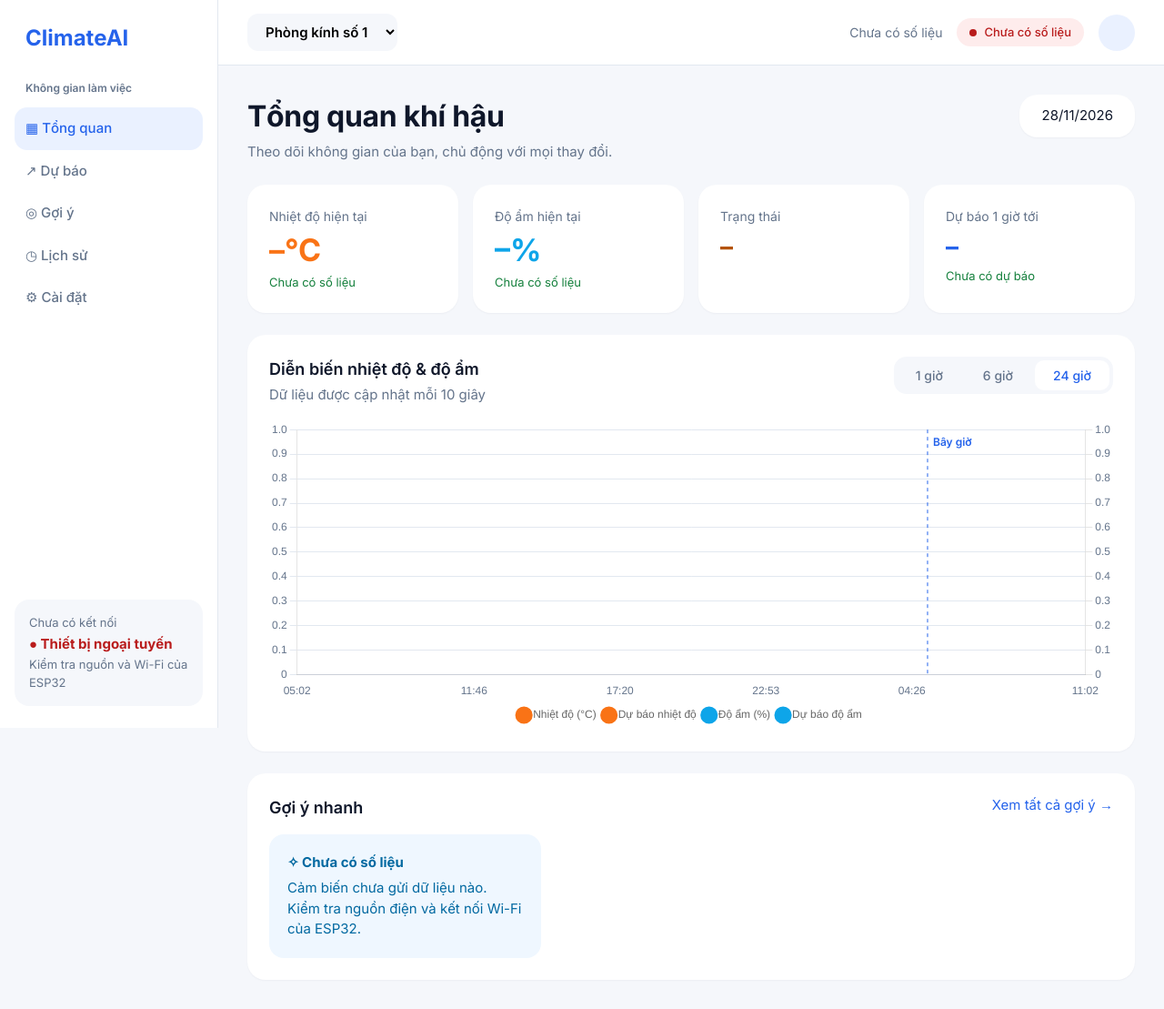
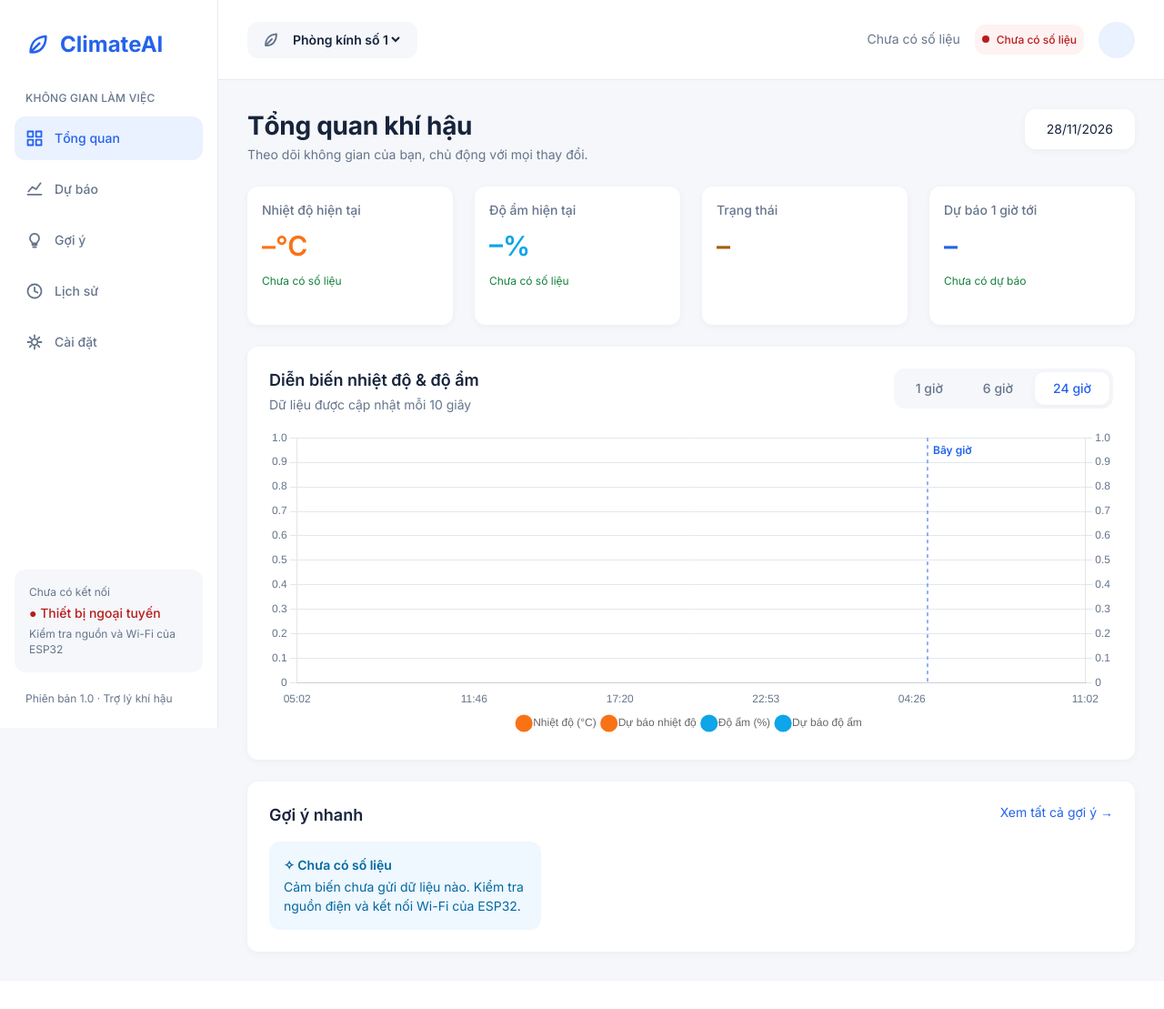
Before and after one commit to NguyenLamTanLoc/IoT-Weather-Web, a Django app: page / in a window 1280 px wide. Shown: the whole page at 91% size. After the commit the page ends 1050 px from the top, so only its background shows below. Run offline with Django 5.2, Linux system fonts and the light colour scheme; data comes from the database, SQL or seed files in the repository; data that the repository does not hold is empty.

Commit message:
Áp dụng token Figma và icon SVG

```diff
--- a/monitor/static/monitor/css/climateai.css
+++ b/monitor/static/monitor/css/climateai.css
@@ -1,81 +1,84 @@
-:root{--bg:#F5F7FB;--card:#fff;--ink:#0F172A;--mut:#64748B;--line:#E2E8F0;--pri:#2563EB;--priBg:#EAF1FF;--temp:#F97316;--hum:#0EA5E9;--ok:#15803D;--okBg:#ECFDF3;--warn:#B45309;--warnBg:#FEF9E7;--bad:#B91C1C;--badBg:#FEECEC}
+:root{--bg:#F5F7FA;--card:#fff;--ink:#17243C;--mut:#66758C;--line:#E5EAF2;--pri:#2563EB;--priBg:#EAF1FF;--temp:#F97316;--hum:#0EA5E9;--ok:#15803D;--okBg:#ECFDF3;--warn:#A16207;--warnBg:#FFFBEB;--bad:#B91C1C;--badBg:#FEF2F2;--alertBg:#FEF9E7;--alertInk:#92400E;--sh:0 2px 8px rgba(20,33,59,.04);--r:12px}
 *{box-sizing:border-box}
-body{margin:0;display:flex;min-height:100vh;background:var(--bg);color:var(--ink);font:400 15px/1.5 Inter,system-ui,sans-serif}
+body{margin:0;display:flex;min-height:100vh;background:var(--bg);color:var(--ink);font:400 14px/1.45 Inter,system-ui,sans-serif}
 a{color:inherit;text-decoration:none}
-.sidebar{width:240px;flex:none;position:sticky;top:0;height:100vh;display:flex;flex-direction:column;gap:4px;padding:24px 16px;background:#fff;border-right:1px solid var(--line)}
-.logo{padding:0 12px 24px;font-size:24px;font-weight:700;color:var(--pri)}
-.nav-label{padding:0 12px 8px;font-size:12px;font-weight:600;color:var(--mut)}
-.nav a{display:flex;gap:12px;align-items:center;padding:12px;border-radius:14px;color:var(--mut);font-weight:500}
-.nav a.active{background:var(--priBg);color:var(--pri)}
-.side-status{margin-top:auto;padding:16px;border-radius:16px;background:var(--bg);font-size:13px;color:var(--mut)}
-.side-status b{display:block;color:var(--ok);font-size:15px;margin:2px 0}
+.ic{width:20px;height:20px;flex:none;fill:none;stroke:currentColor;stroke-width:1.8;stroke-linecap:round;stroke-linejoin:round}
+.sidebar{width:240px;flex:none;position:sticky;top:0;height:100vh;display:flex;flex-direction:column;gap:8px;padding:32px 16px 24px;background:#fff;border-right:1px solid var(--line)}
+.logo{display:flex;align-items:center;gap:10px;padding:0 12px 24px;font-size:24px;font-weight:700;color:var(--pri)}
+.logo .ic{width:28px;height:28px}
+.nav-label{padding:0 12px 4px;font-size:12px;font-weight:500;letter-spacing:.02em;text-transform:uppercase;color:var(--mut)}
+.nav{display:flex;flex-direction:column;gap:8px}
+.nav a{display:flex;gap:12px;align-items:center;height:48px;padding:12px;border-radius:var(--r);color:var(--mut);font-weight:500}
+.nav a:hover{background:var(--bg)}.nav a.active{background:var(--priBg);color:var(--pri)}
+.side-status{margin-top:auto;padding:16px;border-radius:var(--r);background:var(--bg);font-size:12px;color:var(--mut)}
+.side-status b{display:block;color:var(--ok);font-size:14px;font-weight:500;margin:4px 0}
+.version{padding:12px 12px 0;font-size:12px;color:var(--mut)}
 .main{flex:1;min-width:0}
-.topbar{display:flex;align-items:center;justify-content:space-between;gap:16px;height:72px;padding:0 32px;background:#fff;border-bottom:1px solid var(--line)}
-.topbar select{padding:10px 16px;border:0;border-radius:12px;background:var(--bg);font:600 15px Inter,sans-serif}
+.topbar{display:flex;align-items:center;justify-content:space-between;gap:16px;height:88px;padding:0 32px;background:#fff;border-bottom:1px solid var(--line)}
+.loc{display:flex;align-items:center;gap:10px;height:40px;padding:0 16px;border-radius:var(--r);background:var(--bg);color:var(--mut)}
+.loc select{border:0;background:transparent;color:var(--ink);font:600 14px Inter,sans-serif}
 .topbar .right{display:flex;align-items:center;gap:16px;color:var(--mut);font-size:14px}
 .avatar{width:40px;height:40px;border-radius:50%;background:var(--priBg)}
-.content{padding:32px;max-width:1200px}
+.content{padding:32px;max-width:1280px}
 .page-head{display:flex;justify-content:space-between;align-items:flex-start;gap:16px;margin-bottom:24px}
-h1{margin:0;font-size:32px;font-weight:700;letter-spacing:-.01em}
+h1{margin:0;font-size:28px;font-weight:700;line-height:1.3;letter-spacing:-.01em}
 .sub{margin:4px 0 0;color:var(--mut)}
-.card{background:var(--card);border-radius:20px;padding:24px;box-shadow:0 1px 2px rgba(15,23,42,.04)}
+.card{background:var(--card);border-radius:var(--r);padding:24px;box-shadow:var(--sh)}
 .card h2{margin:0 0 16px;font-size:18px;font-weight:600}
-.grid4{display:grid;grid-template-columns:repeat(4,1fr);gap:16px;margin-bottom:24px}
+.grid4{display:grid;grid-template-columns:repeat(4,1fr);gap:24px;margin-bottom:24px}
 .grid2{display:grid;grid-template-columns:2fr 1fr;gap:24px;margin-bottom:24px}
-.stat .lbl{color:var(--mut);font-size:14px}
-.stat .val{margin:8px 0;font-size:34px;font-weight:700;line-height:1.1}
-.stat .note{font-size:13px;color:var(--ok)}
+.stat{display:flex;flex-direction:column;gap:8px;padding:16px;min-height:152px}
+.stat .lbl{color:var(--mut);font-size:14px;font-weight:500}
+.stat .val{font-size:30px;font-weight:600;line-height:1.45}
+.stat .note{font-size:12px;color:var(--ok)}
 .t{color:var(--temp)}.h{color:var(--hum)}.p{color:var(--pri)}.okc{color:var(--ok)}
-.pill{display:inline-flex;align-items:center;gap:8px;padding:6px 14px;border-radius:999px;font-size:13px;font-weight:500}
+.pill{display:inline-flex;align-items:center;gap:8px;min-height:32px;padding:8px;border-radius:var(--r);font-size:12px;font-weight:500}
 .pill::before{content:"";width:8px;height:8px;border-radius:50%;background:currentColor}
-.pill.ok{background:var(--okBg);color:var(--ok)}.pill.warn{background:var(--warnBg);color:var(--warn)}.pill.bad{background:var(--badBg);color:var(--bad)}
-.btn{display:inline-block;padding:14px 24px;border:0;border-radius:14px;background:var(--pri);color:#fff;font:600 15px Inter,sans-serif;cursor:pointer}
-.btn.ghost{background:var(--bg);color:var(--ink)}
-.tabs{display:inline-flex;gap:4px;padding:4px;border-radius:14px;background:var(--bg)}
-.tabs button,.chips button{padding:8px 20px;border:0;border-radius:10px;background:transparent;color:var(--mut);font:500 14px Inter,sans-serif;cursor:pointer}
-.tabs button.on{background:#fff;color:var(--pri)}
+.pill.ok{background:var(--okBg);color:var(--ok)}.pill.warn{background:var(--warnBg);color:var(--warn)}.pill.bad{background:var(--badBg);color:var(--bad)}.pill.off{background:var(--badBg);color:var(--bad)}
+.btn{display:inline-flex;align-items:center;justify-content:center;min-width:144px;height:40px;padding:0 20px;border:0;border-radius:var(--r);background:var(--pri);color:#fff;font:600 14px Inter,sans-serif;cursor:pointer}
+.btn.ghost{background:var(--priBg);color:var(--pri)}
+.tabs{display:inline-flex;gap:4px;padding:4px;border-radius:var(--r);background:var(--bg)}
+.tabs button,.chips button{height:36px;padding:0 20px;border:0;border-radius:10px;background:transparent;color:var(--mut);font:500 14px Inter,sans-serif;cursor:pointer}
+.tabs button.on{background:#fff;color:var(--pri);box-shadow:var(--sh)}
 .chips{display:flex;gap:12px;margin-bottom:16px}
-.chips button{padding:14px 24px;border-radius:14px;background:#fff}.chips button.on{background:var(--pri);color:#fff}
+.chips button{height:40px;border-radius:var(--r);background:#fff}.chips button.on{background:var(--pri);color:#fff}
 .chart-box{position:relative;height:340px;margin-top:16px}
-.banner{margin-bottom:24px;padding:16px 20px;border-radius:16px;background:#EFF5FF;color:var(--pri);font-weight:500}
-.alert{display:flex;justify-content:space-between;align-items:center;gap:16px;margin-bottom:24px;padding:24px;border-radius:20px;background:var(--warnBg);color:var(--warn)}
+.banner{margin-bottom:24px;padding:16px 20px;border-radius:var(--r);background:#EFF5FF;color:var(--pri);font-weight:500}
+.alert{display:flex;justify-content:space-between;align-items:center;gap:16px;margin-bottom:24px;padding:24px;border-radius:var(--r);background:var(--alertBg);color:var(--alertInk)}
+.alert.ok{background:var(--okBg);color:var(--ok)}
 .alert h3{margin:0 0 4px;font-size:20px}.alert p{margin:0}
-.kv{display:flex;justify-content:space-between;align-items:baseline;padding:8px 0}.kv b{font-size:24px}
-.conf{margin:16px 0;padding:16px;border-radius:16px;background:var(--priBg);color:var(--pri)}
-.conf .bar,.range{height:6px;border-radius:99px;background:#DCE6F5;margin-top:8px;overflow:hidden}.conf .bar i{display:block;height:100%;background:var(--pri)}
+.kv{display:flex;justify-content:space-between;align-items:baseline;padding:8px 0}.kv b{font-size:24px;font-weight:600}
+.conf{margin:16px 0;padding:16px;border-radius:var(--r);background:var(--priBg);color:var(--pri)}
+.range{height:6px;border-radius:99px;background:#DCE6F5;margin-top:8px;overflow:hidden}.range i{display:block;height:100%}
 .quick{display:grid;grid-template-columns:repeat(3,1fr);gap:16px}
-.quick>div{padding:20px;border-radius:16px}.quick b{display:block;margin-bottom:6px}
+.quick>div{padding:16px;border-radius:var(--r)}.quick b{display:block;margin-bottom:4px;font-weight:600}
 .q-warn{background:#FFF4EB;color:#C2410C}.q-info{background:#EFF7FF;color:#0369A1}.q-ok{background:var(--okBg);color:var(--ok)}
-.sg{display:flex;gap:20px;align-items:flex-start;margin-bottom:16px}
-.sg .ico{display:grid;place-items:center;width:44px;height:44px;border-radius:12px;background:#FFF1E6;font-size:20px}
-.sg .body{flex:1}.sg h3{margin:0 0 4px;font-size:17px}.sg p{margin:0 0 12px;color:var(--mut)}.sg small{color:var(--mut)}
-.note-box{padding:20px 24px;border-radius:16px;background:#EEF2F9;color:var(--mut)}
+.sg{display:flex;gap:16px;align-items:center;padding:16px;margin-bottom:16px}
+.sg .ico{display:grid;place-items:center;width:40px;height:40px;flex:none;border-radius:var(--r);background:#FFF7ED;color:var(--temp)}
+.sg .ico .ic{width:24px;height:24px}
+.sg .body{flex:1}.sg h3{margin:0 0 4px;font-size:16px;font-weight:600}.sg p{margin:0;color:var(--mut)}
+.note-box{padding:20px 24px;border-radius:var(--r);background:#EEF2F9;color:var(--mut)}
 table{width:100%;border-collapse:separate;border-spacing:0 2px}
 th{padding:14px 20px;text-align:left;font-size:14px;font-weight:600;color:var(--mut);background:var(--bg)}
-th:first-child{border-radius:12px 0 0 12px}th:last-child{border-radius:0 12px 12px 0}
+th:first-child{border-radius:var(--r) 0 0 var(--r)}th:last-child{border-radius:0 var(--r) var(--r) 0}
 td{padding:18px 20px}tbody tr:nth-child(even) td{background:#F8FAFC}
 .filters{display:flex;gap:24px;align-items:flex-end;flex-wrap:wrap}
 .filters label{display:block;margin-bottom:6px;font-size:14px;color:var(--mut)}
-.filters select,.num{padding:12px 16px;border:1px solid var(--line);border-radius:12px;background:#fff;font:15px Inter,sans-serif;min-width:200px}
+.filters select,.num{height:40px;padding:0 16px;border:1px solid var(--line);border-radius:var(--r);background:#fff;color:var(--ink);font:14px Inter,sans-serif;min-width:200px}
 .num{min-width:0;width:110px}
 .pager{display:flex;justify-content:space-between;align-items:center;margin-top:16px;color:var(--mut);font-size:14px}
-.pager div span{display:inline-grid;place-items:center;width:40px;height:40px;margin-left:4px;border-radius:12px;background:var(--bg)}.pager .on{background:var(--pri);color:#fff}
+.pager div span,.pager div a{display:inline-grid;place-items:center;width:40px;height:40px;margin-left:4px;border-radius:var(--r);background:var(--bg)}.pager .on{background:var(--pri);color:#fff}
 .set-grid{display:grid;grid-template-columns:2fr 1fr;gap:24px;margin-bottom:24px}
-.thr{margin-bottom:28px}.thr h3{margin:16px 0 8px;font-size:16px}.thr .row{display:flex;gap:16px;align-items:center;color:var(--mut)}
-.range i{display:block;height:100%}
-.sw{display:flex;justify-content:space-between;gap:16px;margin-bottom:28px}.sw b{display:block}.sw span{color:var(--mut);font-size:14px}
+.thr{margin-bottom:28px}.thr h3{margin:16px 0 8px;font-size:16px;font-weight:600}.thr .row{display:flex;gap:16px;align-items:center;color:var(--mut)}
+.sw{display:flex;justify-content:space-between;gap:16px;margin-bottom:28px}.sw b{display:block;font-weight:600}.sw span{color:var(--mut);font-size:14px}
 .sw input{appearance:none;flex:none;width:52px;height:30px;border-radius:99px;background:#CBD5E1;position:relative;cursor:pointer;transition:background .15s}
 .sw input::after{content:"";position:absolute;top:4px;left:4px;width:22px;height:22px;border-radius:50%;background:#fff;transition:transform .15s}
 .sw input:checked{background:var(--pri)}.sw input:checked::after{transform:translateX(22px)}
-.device{display:flex;justify-content:space-between;align-items:center;gap:16px;padding:20px;border-radius:16px;background:var(--bg)}
+.device{display:flex;justify-content:space-between;align-items:center;gap:16px;padding:20px;border-radius:var(--r);background:var(--bg)}
 .savebar{display:flex;justify-content:flex-end;align-items:center;gap:24px;margin-top:24px;color:var(--mut)}
-.foot{margin-top:16px;font-size:13px;color:var(--mut)}
-@media(max-width:900px){body{flex-direction:column}.sidebar{width:100%;height:auto;position:static;flex-direction:row;overflow-x:auto;padding:12px}.logo,.nav-label,.side-status{display:none}.nav{display:flex}.topbar{padding:0 16px}.topbar .right span{display:none}.content{padding:20px 16px}.grid4{grid-template-columns:1fr 1fr}.grid2,.set-grid,.quick{grid-template-columns:1fr}h1{font-size:26px}.page-head{flex-direction:column}}
-.pill.off{background:var(--badBg);color:var(--bad)}
-.alert.ok{background:var(--okBg);color:var(--ok)}
-.err{margin-bottom:16px;padding:12px 16px;border-radius:12px;background:var(--badBg);color:var(--bad)}
-.okmsg{margin-bottom:16px;padding:12px 16px;border-radius:12px;background:var(--okBg);color:var(--ok)}
+.foot{margin-top:16px;font-size:12px;color:var(--mut)}
 .empty{padding:32px;text-align:center;color:var(--mut)}
-.pager a{display:inline-grid;place-items:center;width:40px;height:40px;margin-left:4px;border-radius:12px;background:var(--bg)}
-.pager a.on{background:var(--pri);color:#fff}
-a.btn:focus-visible,button:focus-visible,select:focus-visible,input:focus-visible{outline:2px solid var(--pri);outline-offset:2px}
+.err{margin-bottom:16px;padding:12px 16px;border-radius:var(--r);background:var(--badBg);color:var(--bad)}
+.okmsg{margin-bottom:16px;padding:12px 16px;border-radius:var(--r);background:var(--okBg);color:var(--ok)}
+a.btn:focus-visible,button:focus-visible,select:focus-visible,input:focus-visible,.nav a:focus-visible{outline:2px solid var(--pri);outline-offset:2px}
+@media(max-width:900px){body{flex-direction:column}.sidebar{width:100%;height:auto;position:static;flex-direction:row;overflow-x:auto;padding:12px}.logo,.nav-label,.side-status,.version{display:none}.nav{flex-direction:row}.nav a{white-space:nowrap}.topbar{height:72px;padding:0 16px}.topbar .right span{display:none}.content{padding:20px 16px}.grid4{grid-template-columns:1fr 1fr;gap:16px}.grid2,.set-grid,.quick{grid-template-columns:1fr}h1{font-size:24px}.page-head{flex-direction:column}.sg{align-items:flex-start;flex-wrap:wrap}}
--- a/monitor/static/monitor/js/climateai.js
+++ b/monitor/static/monitor/js/climateai.js
@@ -101,7 +101,7 @@
     $("#sgBanner").textContent = `✧ ${urgent} việc cần ưu tiên · ${warn} khuyến nghị đang chờ bạn · Phân tích lúc ${hhmm(d.now)}`;
     $$("#chips button").forEach((b) => { const n = b.dataset.level === "all" ? A.length : b.dataset.level === "alert" ? urgent : warn; b.textContent = b.textContent.replace(/ \(\d+\)$/, "") + ` (${n})`; });
     const list = A.filter((a) => filter === "all" || a.level === filter);
-    $("#sgList").innerHTML = list.length ? list.map((a) => `<div class="card sg"><div class="ico">💡</div><div class="body"><h3>${esc(a.title)}</h3><p>${esc(a.detail)}</p></div><span class="pill ${LEVEL[a.level][1]}">${LEVEL[a.level][0]}</span></div>`).join("")
+    $("#sgList").innerHTML = list.length ? list.map((a) => `<div class="card sg"><div class="ico"><svg class="ic" aria-hidden="true"><use href="#i-bulb"/></svg></div><div class="body"><h3>${esc(a.title)}</h3><p>${esc(a.detail)}</p></div><span class="pill ${LEVEL[a.level][1]}">${LEVEL[a.level][0]}</span></div>`).join("")
       : '<div class="card empty">Không có gợi ý nào ở mức này.</div>';
   }
 
--- a/monitor/templates/monitor/base.html
+++ b/monitor/templates/monitor/base.html
@@ -5,15 +5,22 @@
 <link href="https://fonts.googleapis.com/css2?family=Inter:wght@400;500;600;700&display=swap" rel="stylesheet">
 <link rel="stylesheet" href="{% static 'monitor/css/climateai.css' %}"></head>
 <body data-page="{{ page }}" data-api="{% url 'api_dashboard' %}">
-<aside class="sidebar"><div class="logo">ClimateAI</div><div class="nav-label">Không gian làm việc</div>
+<svg width="0" height="0" style="position:absolute" aria-hidden="true"><defs>
+<symbol id="i-grid" viewBox="0 0 20 20"><path d="M2.5 2.5H8.33333V8.33333H2.5V2.5ZM11.6667 2.5H17.5V8.33333H11.6667V2.5ZM2.5 11.6667H8.33333V17.5H2.5V11.6667ZM11.6667 11.6667H17.5V17.5H11.6667V11.6667Z"/></symbol>
+<symbol id="i-chart" viewBox="0 0 20 20"><path d="M2.5 15.8333H17.5M3.33333 12.4999L7.5 7.49992L11.6667 9.99992L16.6667 3.33325"/></symbol>
+<symbol id="i-bulb" viewBox="0 0 20 20"><path d="M7.5 15.0001H12.5M8.33333 17.5001H11.6667M6.66667 11.6667C5.9119 10.9916 5.3799 10.1033 5.14106 9.11924C4.90223 8.13518 4.96781 7.1018 5.32914 6.15583C5.69047 5.20986 6.3305 4.3959 7.16456 3.82166C7.99862 3.24741 8.98738 2.93994 10 2.93994C11.0126 2.93994 12.0014 3.24741 12.8354 3.82166C13.6695 4.3959 14.3095 5.20986 14.6709 6.15583C15.0322 7.1018 15.0978 8.13518 14.8589 9.11924C14.6201 10.1033 14.0881 10.9916 13.3333 11.6667L12.5 13.3334H7.5L6.66667 11.6667Z"/></symbol>
+<symbol id="i-clock" viewBox="0 0 20 20"><path d="M10 5.83333V10L13.3333 11.6667M10 2.5C11.4834 2.5 12.9334 2.93987 14.1668 3.76398C15.4001 4.58809 16.3614 5.75943 16.9291 7.12987C17.4968 8.50032 17.6453 10.0083 17.3559 11.4632C17.0665 12.918 16.3522 14.2544 15.3033 15.3033C14.2544 16.3522 12.918 17.0665 11.4632 17.3559C10.0083 17.6453 8.50032 17.4968 7.12987 16.9291C5.75943 16.3614 4.58809 15.4001 3.76398 14.1668C2.93987 12.9334 2.5 11.4834 2.5 10C2.5 8.01088 3.29018 6.10322 4.6967 4.6967C6.10322 3.29018 8.01088 2.5 10 2.5Z"/></symbol>
+<symbol id="i-sun" viewBox="0 0 20 20"><path d="M10 2.5V5M10 15V17.5M2.5 10H5M15 10H17.5M4.66667 4.66667L6.33333 6.33333M13.6667 13.6667L15.3333 15.3333M4.66667 15.3333L6.33333 13.6667M13.6667 6.33333L15.3333 4.66667M10 6.66667C10.8841 6.66667 11.7319 7.01786 12.357 7.64298C12.9821 8.2681 13.3333 9.11594 13.3333 10C13.3333 10.8841 12.9821 11.7319 12.357 12.357C11.7319 12.9821 10.8841 13.3333 10 13.3333C9.11594 13.3333 8.2681 12.9821 7.64298 12.357C7.01786 11.7319 6.66667 10.8841 6.66667 10C6.66667 9.11594 7.01786 8.2681 7.64298 7.64298C8.2681 7.01786 9.11594 6.66667 10 6.66667Z"/></symbol>
+<symbol id="i-leaf" viewBox="0 0 20 20"><path d="M4 16C4 9 8 4 16 3.5C16 11 12 16 5.5 16M4 16L11 9"/></symbol></defs></svg>
+<aside class="sidebar"><div class="logo"><svg class="ic"><use href="#i-leaf"/></svg>ClimateAI</div><div class="nav-label">Không gian làm việc</div>
 <nav class="nav">
-<a href="{% url 'overview' %}" class="{% if page == 'overview' %}active{% endif %}">▦ Tổng quan</a>
-<a href="{% url 'forecast' %}" class="{% if page == 'forecast' %}active{% endif %}">↗ Dự báo</a>
-<a href="{% url 'suggestions' %}" class="{% if page == 'suggestions' %}active{% endif %}">◎ Gợi ý</a>
-<a href="{% url 'history' %}" class="{% if page == 'history' %}active{% endif %}">◷ Lịch sử</a>
-<a href="{% url 'settings' %}" class="{% if page == 'settings' %}active{% endif %}">⚙ Cài đặt</a></nav>
-<div class="side-status" id="sideStatus">Đang kiểm tra kết nối<b>…</b>ESP32 · Cảm biến</div></aside>
-<div class="main"><header class="topbar"><select aria-label="Không gian"><option>{{ location }}</option></select>
+<a href="{% url 'overview' %}" class="{% if page == 'overview' %}active{% endif %}"><svg class="ic" aria-hidden="true"><use href="#i-grid"/></svg>Tổng quan</a>
+<a href="{% url 'forecast' %}" class="{% if page == 'forecast' %}active{% endif %}"><svg class="ic" aria-hidden="true"><use href="#i-chart"/></svg>Dự báo</a>
+<a href="{% url 'suggestions' %}" class="{% if page == 'suggestions' %}active{% endif %}"><svg class="ic" aria-hidden="true"><use href="#i-bulb"/></svg>Gợi ý</a>
+<a href="{% url 'history' %}" class="{% if page == 'history' %}active{% endif %}"><svg class="ic" aria-hidden="true"><use href="#i-clock"/></svg>Lịch sử</a>
+<a href="{% url 'settings' %}" class="{% if page == 'settings' %}active{% endif %}"><svg class="ic" aria-hidden="true"><use href="#i-sun"/></svg>Cài đặt</a></nav>
+<div class="side-status" id="sideStatus">Đang kiểm tra kết nối<b>…</b>ESP32 · Cảm biến</div><div class="version">Phiên bản 1.0 · Trợ lý khí hậu</div></aside>
+<div class="main"><header class="topbar"><label class="loc"><svg class="ic" aria-hidden="true"><use href="#i-leaf"/></svg><select aria-label="Không gian"><option>{{ location }}</option></select></label>
 <div class="right"><span id="updated">Đang tải…</span><span class="pill off" id="pill" role="status">Chưa có số liệu</span><div class="avatar" aria-hidden="true"></div></div></header>
 <main class="content">{% block content %}{% endblock %}</main></div>
 <script src="https://cdn.jsdelivr.net/npm/chart.js@4.4.1/dist/chart.umd.min.js"></script>
--- a/monitor/templates/monitor/overview.html
+++ b/monitor/templates/monitor/overview.html
@@ -3,8 +3,8 @@
 <div class="grid4">
 <div class="card stat"><div class="lbl">Nhiệt độ hiện tại</div><div class="val t"><span id="tNow">–</span>°C</div><div class="note" id="tDelta">Chưa có số liệu</div></div>
 <div class="card stat"><div class="lbl">Độ ẩm hiện tại</div><div class="val h"><span id="hNow">–</span>%</div><div class="note" id="hDelta">Chưa có số liệu</div></div>
-<div class="card stat"><div class="lbl">Trạng thái</div><div class="val" id="state" style="font-size:28px">–</div><div class="note" id="stateNote">&nbsp;</div></div>
-<div class="card stat"><div class="lbl">Dự báo 1 giờ tới</div><div class="val p" id="next" style="font-size:28px">–</div><div class="note" id="nextNote">Chưa có dự báo</div></div></div>
+<div class="card stat"><div class="lbl">Trạng thái</div><div class="val" id="state">–</div><div class="note" id="stateNote">&nbsp;</div></div>
+<div class="card stat"><div class="lbl">Dự báo 1 giờ tới</div><div class="val p" id="next">–</div><div class="note" id="nextNote">Chưa có dự báo</div></div></div>
 <div class="card" style="margin-bottom:24px"><div class="page-head" style="margin:0"><div><h2 style="margin:0">Diễn biến nhiệt độ &amp; độ ẩm</h2><p class="sub">Dữ liệu được cập nhật mỗi 10 giây</p></div>
 <div class="tabs" role="group" aria-label="Khoảng thời gian">{% for m, label in ranges %}<button type="button" data-range="{{ m }}" class="{% if m == 1440 %}on{% endif %}">{{ label }}</button>{% endfor %}</div></div>
 <div class="chart-box"><canvas id="chart" role="img" aria-label="Biểu đồ nhiệt độ và độ ẩm"></canvas></div></div>
```
